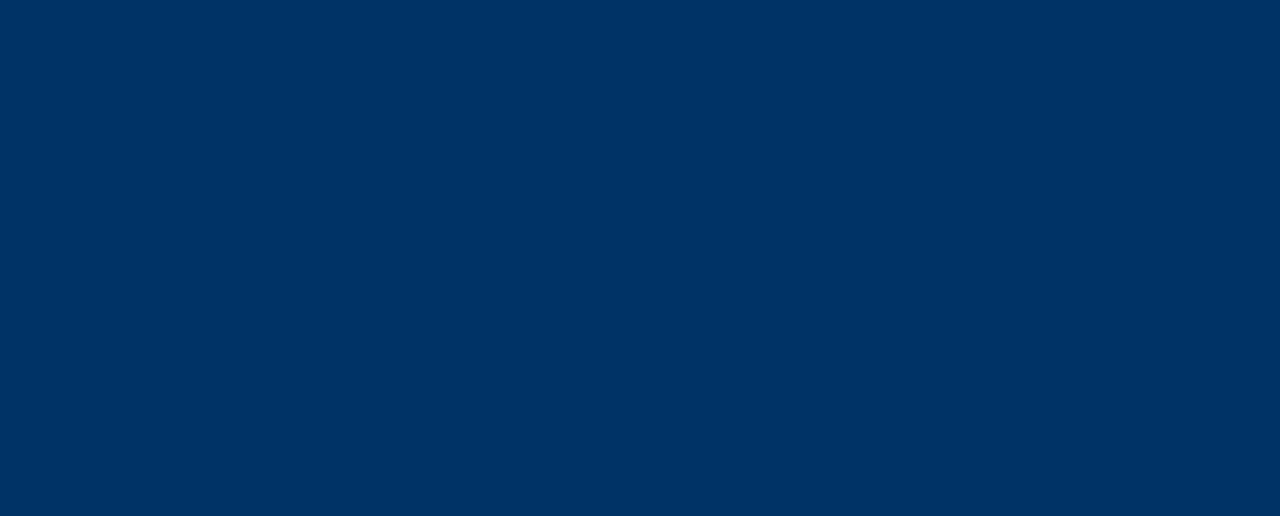
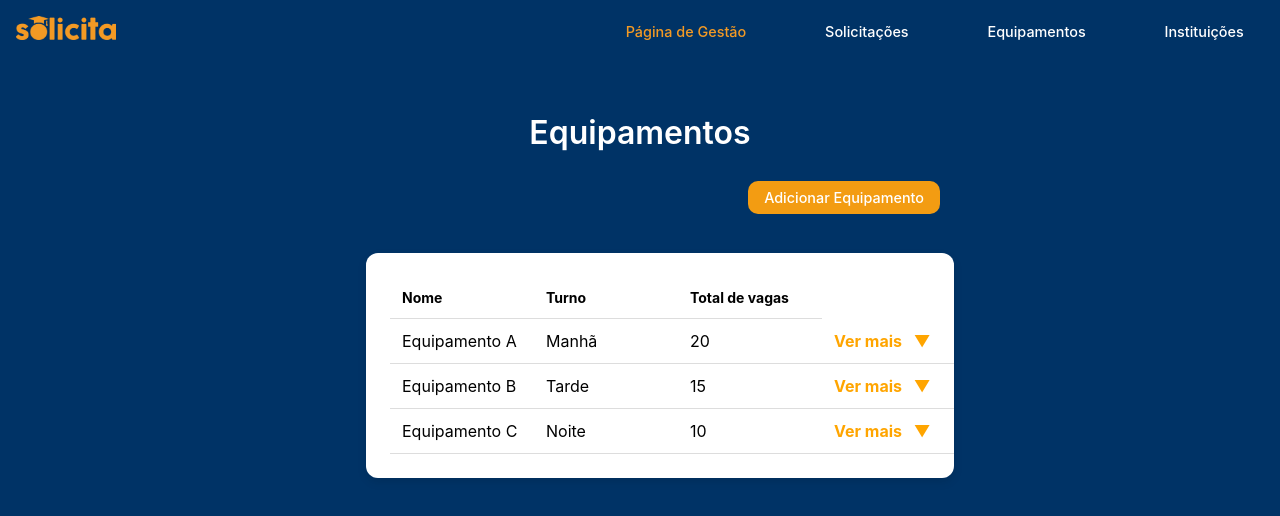
Before and after one commit to laisqueiroz/solicita, a Vue app in the folder frontend/: page /gerenciar-equipamentos in a window 1280 px wide. Before the commit this address had no page. Shown: the top 516 px of the page. Built offline with nearby package versions, Linux system fonts and the light colour scheme.

Commit message:
gerenciar equipamentos incompleto

```diff
--- a/frontend/src/router/index.js
+++ b/frontend/src/router/index.js
@@ -7,6 +7,7 @@ import SolicitationsAdmin from "../views/SolicitationsAdmin.vue";
 import ViewSolicitation from "../views/ViewSolicitation.vue";
 import CadastroPage from "../views/CadastroPage.vue";
 import FAQPage from "../views/FAQPage.vue"
+import GerenciarEquipamentos from "../views/GerenciarEquipamentos.vue"
 
 const routes = [
   {
@@ -45,6 +46,10 @@ const routes = [
     path: "/contatos",
     component: FAQPage
   },
+  {
+    path: "/gerenciar-equipamentos",
+    component: GerenciarEquipamentos
+  },
 ];
 
 const router = createRouter({
--- /dev/null
+++ b/frontend/src/views/GerenciarEquipamentos.vue
@@ -0,0 +1,205 @@
+<template>
+  <HeaderAdmin />
+
+  <div class="table-container">
+    <h1 class="title">Equipamentos</h1>
+    <div class="table-header">
+      <button class="add-button" @click="state.showModal = true">Adicionar Equipamento</button>
+    </div>
+    <!-- Tabela -->
+    <TableComponent :columns="state.columns" :data="state.data" />
+  </div>
+
+  <!-- Modal -->
+  <div v-if="state.showModal" class="modal-overlay">
+    <div class="modal">
+      <h2>Adicionar Equipamento</h2>
+
+      <label>Nome:</label>
+      <input v-model="state.newEquipment.name" type="text" placeholder="Nome do equipamento">
+
+      <div v-for="(turno, index) in state.newEquipment.turnos" :key="index" class="turno-group">
+        <label>Turno:</label>
+        <select v-model="turno.shift">
+          <option>Manhã</option>
+          <option>Tarde</option>
+          <option>Noite</option>
+        </select>
+
+        <label>Vagas:</label>
+        <input v-model="turno.total" type="number" placeholder="Quantidade de vagas">
+      </div>
+
+      <button class="add-turno" @click="addTurno">+ Adicionar outro turno</button>
+
+      <div class="modal-buttons">
+        <button class="add-button" @click="addEquipment">Adicionar Equipamento</button>
+        <button class="cancel-button" @click="state.showModal = false">Cancelar</button>
+      </div>
+    </div>
+  </div>
+</template>
+
+<script setup>
+import { reactive, onMounted } from "vue";
+import TableComponent from "../components/TableComponent.vue";
+import HeaderAdmin from "../components/HeaderAdmin.vue";
+
+const state = reactive({
+  showModal: false,
+  columns: [
+    { label: "Nome", field: "name" },
+    { label: "Turno", field: "shift" },
+    { label: "Total de vagas", field: "total" }
+  ],
+  data: [],
+  newEquipment: {
+    name: "",
+    turnos: [{ shift: "Manhã", total: "" }]
+  }
+});
+
+const addTurno = () => {
+  state.newEquipment.turnos.push({ shift: "Manhã", total: "" });
+};
+
+const addEquipment = () => {
+  state.newEquipment.turnos.forEach(turno => {
+    state.data.push({
+      name: state.newEquipment.name,
+      shift: turno.shift,
+      total: turno.total
+    });
+  });
+
+  // Fecha o modal e reseta o formulário
+  state.showModal = false;
+  state.newEquipment = { name: "", turnos: [{ shift: "Manhã", total: "" }] };
+};
+
+onMounted(() => {
+  state.data = [
+    { name: "Equipamento A", shift: "Manhã", total: "20" },
+    { name: "Equipamento B", shift: "Tarde", total: "15" },
+    { name: "Equipamento C", shift: "Noite", total: "10" }
+  ];
+});
+</script>
+
+<style scoped>
+.table-container {
+  display: flex;
+  flex-direction: column;
+  align-items: center;
+  width: 100%;
+  max-width: 600px;
+  margin: auto;
+  padding: 20px;
+}
+
+.title {
+  text-align: center;
+  margin-bottom: 10px;
+}
+
+.table-header {
+  display: flex;
+  justify-content: flex-end;
+  width: 100%;
+  max-width: 600px;
+}
+
+.add-button {
+  background-color: #f39c12;
+  color: white;
+  padding: 8px 16px;
+  border: none;
+  border-radius: 10px;
+  cursor: pointer;
+  margin-right: 0px;
+}
+
+.add-button:hover {
+  background-color: #e67e22;
+}
+
+.modal-overlay {
+  position: fixed;
+  top: 0;
+  left: 0;
+  width: 100%;
+  height: 100%;
+  background: rgba(0, 0, 0, 0.5);
+  display: flex;
+  justify-content: center;
+  align-items: center;
+}
+
+.modal {
+  background: white;
+  padding: 20px;
+  border-radius: 10px;
+  width: 400px;
+  display: flex;
+  flex-direction: column;
+  align-items: center;
+}
+
+.modal h2 {
+  margin-bottom: 10px;
+}
+
+.modal label {
+  width: 100%;
+  text-align: left;
+  margin-top: 10px;
+}
+
+.modal input, .modal select {
+  width: 100%;
+  padding: 8px;
+  margin-top: 5px;
+  border: 1px solid #ccc;
+  border-radius: 5px;
+}
+
+.turno-group {
+  display: flex;
+  flex-direction: column;
+  width: 100%;
+}
+
+.add-turno {
+  background-color: #3498db;
+  color: white;
+  padding: 8px;
+  border: none;
+  border-radius: 5px;
+  cursor: pointer;
+  margin-top: 10px;
+}
+
+.add-turno:hover {
+  background-color: #2980b9;
+}
+
+.modal-buttons {
+  display: flex;
+  justify-content: space-between;
+  width: 100%;
+  margin-top: 15px;
+}
+
+.cancel-button {
+  background-color: #e74c3c;
+  color: white;
+  padding: 8px;
+  border: none;
+  border-radius: 5px;
+  cursor: pointer;
+}
+
+.cancel-button:hover {
+  background-color: #c0392b;
+}
+</style>
```
